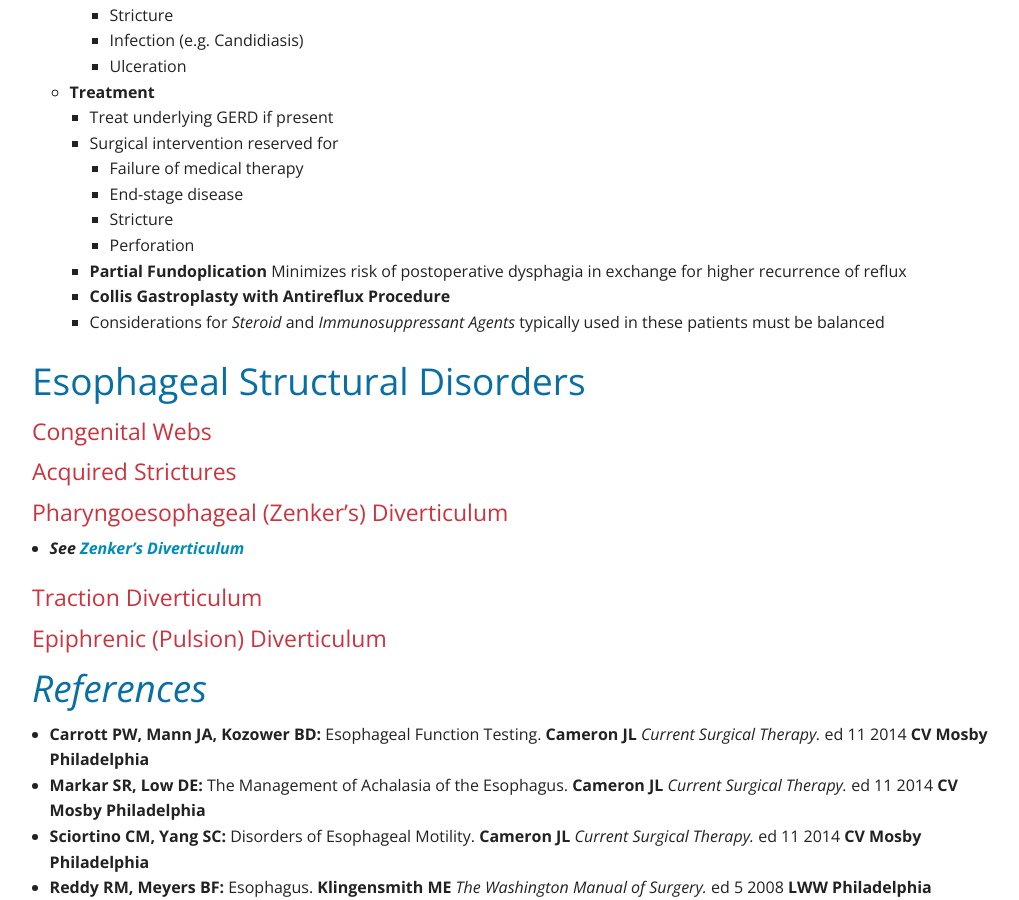
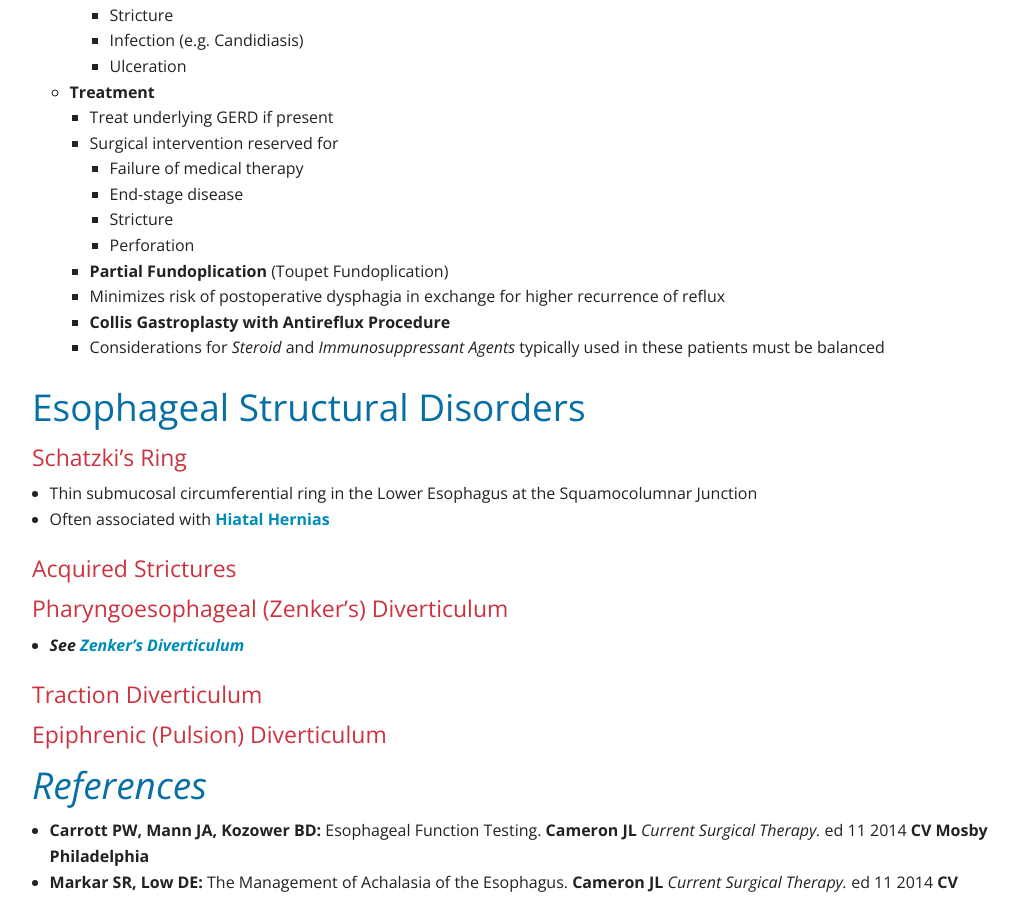
Before and after one commit to pjchung/pjchung.github.io, a Jekyll site: the page built from _posts/2014-10-21-benign-esophageal-diseases.md, in a window 1280 px wide and 900 px high, scrolled down 5564 px. Shown: the whole window, without its empty margins (123-1142 px from the left). Built offline with Jekyll 4.4.1, drawn with Linux system fonts in a browser that asks for light colours; comment, search, counter and statistics services are not loaded.

Commit message:
Updated Esophagus

```diff
--- a/_posts/2014-10-21-benign-esophageal-diseases.md
+++ b/_posts/2014-10-21-benign-esophageal-diseases.md
@@ -229,14 +229,17 @@ categories: esophagus
       * End-stage disease
       * Stricture
       * Perforation
-    * **Partial Fundoplication**
-      Minimizes risk of postoperative dysphagia in exchange for higher recurrence of reflux
+    * **Partial Fundoplication** (Toupet Fundoplication)
+    * Minimizes risk of postoperative dysphagia in exchange for higher recurrence of reflux
     * **Collis Gastroplasty with Antireflux Procedure**
     * Considerations for *Steroid* and *Immunosuppressant Agents* typically used in these patients must be balanced
 
 ## Esophageal Structural Disorders
 
-#### Congenital Webs
+#### Schatzki's Ring
+
+* Thin submucosal circumferential ring in the Lower Esophagus at the Squamocolumnar Junction
+* Often associated with **[Hiatal Hernias]({% post_url 2014-08-31-paraesophageal-hernia %})**
 
 #### Acquired Strictures
 
--- a/js/pjchung.js
+++ b/js/pjchung.js
@@ -18,6 +18,9 @@ pjchungApp.controller('SearchCtrl', function($scope, $http) {
   });
 });
 
-pjchungApp.controller('QuestionsCtrl', function($scope) {
+pjchungApp.controller('QuestionsCtrl', function($scope, $http) {
   $scope.hideAnswer = false;
+  $http.get('/questions/esophagus-diaphgram/esophagus-diaphgram.json').success(function (data) {
+    $scope.esophagusQuestions = data;
+  });
 });
```
Also changed, not shown: _posts/2014-11-06-zenker-diverticula.md (+3 -4 lines).
